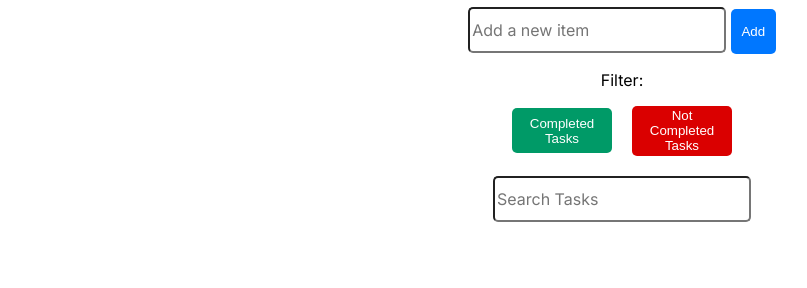
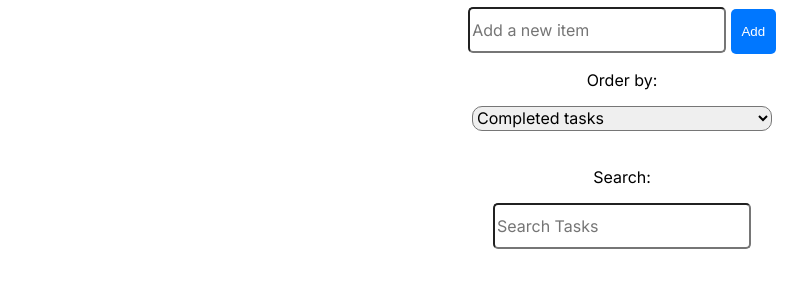
Before and after one commit to juanfelixrj-beep/To-Do-List-, a plain HTML site: page tarefas/tarefas.html in a window 1280 px wide. Shown: the part 186-474 px from the top of the page, without its empty margins (18-825 px from the left). Drawn offline with nearby package versions, Linux system fonts and the light colour scheme.

Commit message:
feat: Added a dropdown input on the tasks document

```diff
--- a/tarefas/tarefas.html
+++ b/tarefas/tarefas.html
@@ -18,12 +18,15 @@
             <input type="text" name="task" id="task-title" placeholder="Add a new item">
             <button id="add-task">Add</button>
             <br>
-            <p>Filter:</p>
+            <p>Order by:</p>
             <div class="filter">
-                <button id="filter-completed">Completed Tasks</button>
-                <button id="filter-not">Not Completed Tasks</button>
+                <select id="filter-select">
+                    <option value="Completed">Completed tasks</option>
+                    <option value="Not">Not completed tasks</option>
+                </select>
             </div>
             <br>
+            <p>Search:</p>
             <input type="text" name="" id="search-task" placeholder="Search Tasks">
         </div>
         <div>
--- a/tarefas/tarefasScript.js
+++ b/tarefas/tarefasScript.js
@@ -4,8 +4,7 @@ const input = document.querySelector("#task-title");
 const add = document.querySelector("#add-task");
 const task_list = document.querySelector("#task-list");
 const list_title = document.querySelector("#list_title")
-const filter_completed = document.querySelector("#filter-completed");
-const filter_not = document.querySelector("#filter-not");
+const filter_select = document.querySelector("#filter-select")
 const search_task_input = document.querySelector("#search-task")
 
 const params = new URLSearchParams(window.location.search)
@@ -23,6 +22,16 @@ add.addEventListener("click", () => {
   addTask();
 });
 
+filter_select.addEventListener("change", ()=>{
+  if(filter_select.value == "Completed"){
+    filter = "not_completed"
+    renderTasks()
+  }else{
+    filter = "completed"
+    renderTasks()
+  }
+})
+
 search_task_input.addEventListener("input", ()=>{
   renderTasks(search_task_input.value);
 })
@@ -32,15 +41,6 @@ input.addEventListener("keydown", (e) => {
   if (e.key === "Enter") addTask();
 });
 
-filter_completed.addEventListener("click", ()=>{
-  filter = "completed";
-  renderTasks()
-})
-
-filter_not.addEventListener("click", ()=>{
-  filter = "not_completed";
-  renderTasks()
-})
 
 function addTask() {
   if (input.value.trim() === "") {
--- a/tarefas/tarefasStyle.css
+++ b/tarefas/tarefasStyle.css
@@ -20,11 +20,18 @@ input{
     font: inherit;
 }
 .filter{
-    display: grid;
+    display: flex;
     align-items: center;
     justify-content: center;
-    grid-template-columns: 120px repeat(2, 50px);
 }
+.filter select{
+    width: 300px;
+    height: 25px;
+    font: inherit;
+    outline: none;
+    border-radius: 10px;
+}
+
 #add-task{
     width: 45px;
     height: 45px;
```
